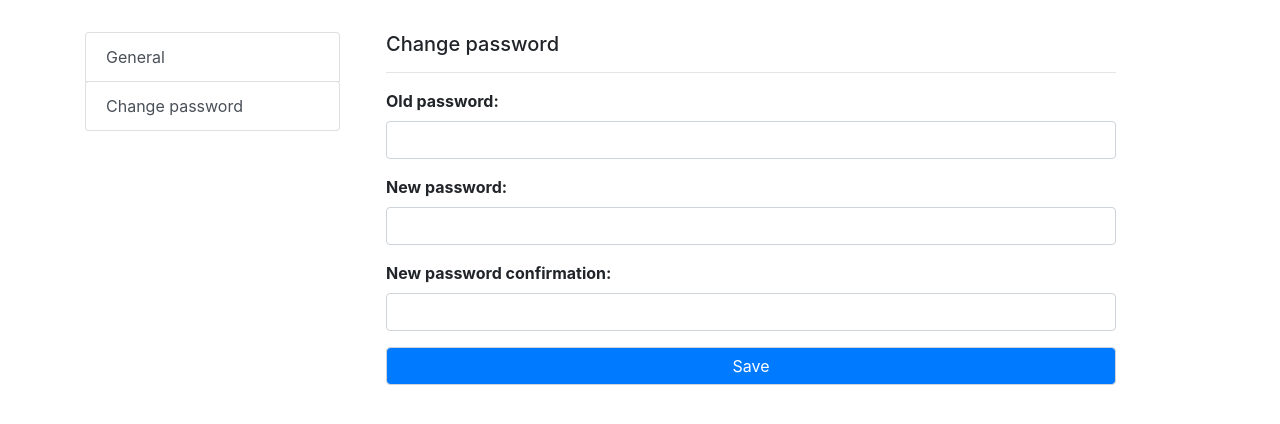
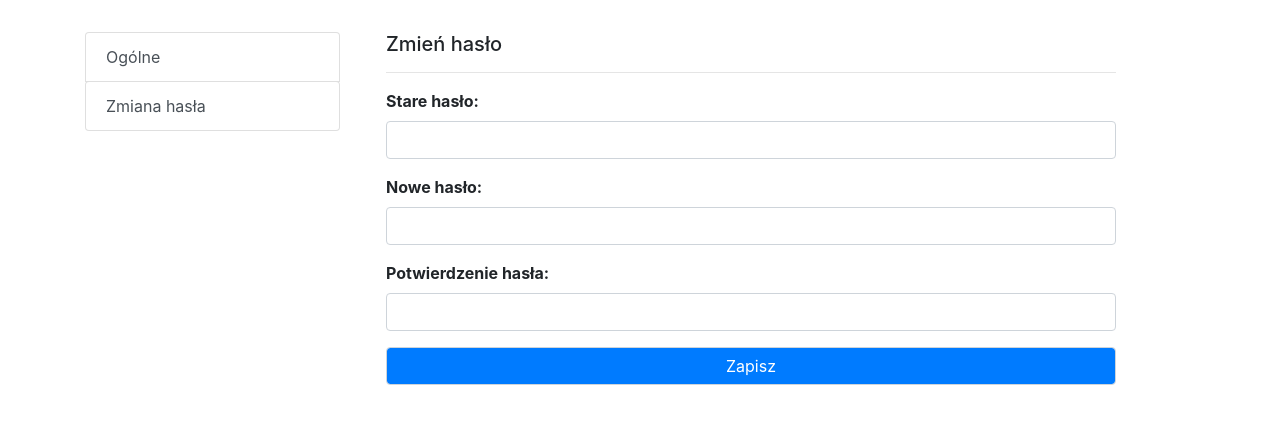
Before and after one commit to dbielecki97/guideproject, a Django app: page /guide/myaccount/changepassword in a window 1280 px wide. Shown: the part 56-480 px from the top of the page. Run offline with Django 3.2, Linux system fonts and the light colour scheme; a user stored in the database is signed in; some libraries are stand-ins or nearby versions.

Commit message:
tlumaczenia

```diff
--- a/guide/forms.py
+++ b/guide/forms.py
@@ -22,7 +22,10 @@ class ChangeTripPlanNameForm(forms.Form):
 
 
 class SignUpForm(UserCreationForm):
-    captcha = ReCaptchaField()
+    captcha = ReCaptchaField(error_messages={
+        "captcha_invalid": "Błąd przy weryfikacji reCAPTCHA, spróbuj ponownie.",
+        "captcha_error": "Błąd przy weryfikacji reCAPTCHA, spróbuj ponownie.",
+    })
 
     def __init__(self, *args, **kwargs):
         super().__init__(*args, **kwargs)
@@ -46,10 +49,14 @@ class SignUpForm(UserCreationForm):
 
 
 class CustomPasswordChangeForm(PasswordChangeForm):
+
     def __init__(self, *args, **kwargs):
         super(PasswordChangeForm, self).__init__(*args, **kwargs)
         for key in self.fields:
             self.fields[key].widget.attrs = {'class': 'form-control'}
+        self.fields['old_password'].label = 'Stare hasło'
+        self.fields['new_password1'].label = 'Nowe hasło'
+        self.fields['new_password2'].label = 'Potwierdzenie hasła'
 
 
 class CustomUserChangeForm(UserChangeForm):
@@ -60,6 +67,9 @@ class CustomUserChangeForm(UserChangeForm):
         self.fields['email'].required = True
         for key in self.fields:
             self.fields[key].widget.attrs = {'class': 'form-control'}
+        self.fields['email'].label = 'email'
+        self.fields['name'].label = 'imie'
+        self.fields['surname'].label = 'nazwisko'
 
     class Meta:
         model = Client
--- a/guideproject/settings.py
+++ b/guideproject/settings.py
@@ -106,7 +106,7 @@ AUTH_PASSWORD_VALIDATORS = [
 # Internationalization
 # https://docs.djangoproject.com/en/2.2/topics/i18n/
 
-LANGUAGE_CODE = 'en-us'
+LANGUAGE_CODE = 'pl'
 
 TIME_ZONE = 'CET'
 
--- a/templates/registration/changepassword.html
+++ b/templates/registration/changepassword.html
@@ -1,7 +1,7 @@
 {% extends 'registration/general.html' %}
 
 {% block accountcontent %}
-    <h5>Change password</h5>
+    <h5>Zmień hasło</h5>
     <hr/>
     <form method="POST">
         {% csrf_token %}
@@ -14,9 +14,6 @@
                 {{field}}
             </div>
         {% endfor %}
-        <button class="form-control bg-primary text-white" style="margin-top: 1rem" type="submit">Save</button>
+        <button class="form-control bg-primary text-white" style="margin-top: 1rem" type="submit">Zapisz</button>
     </form>
-    {%for message in messages%}
-            {{message}}
-    {% endfor %}
 {% endblock %}
--- a/templates/registration/general.html
+++ b/templates/registration/general.html
@@ -6,13 +6,13 @@
     <div class="row">
       <div class="col-3" style="margin-right: 1rem">
         <div class="list-group">
-          <a href="{% url 'general' %}" class="list-group-item list-group-item-action">General</a>
-          <a href="{% url 'change-password' %}" class="btn btn-default list-group-item list-group-item-action" name="change">Change password</a>
+          <a href="{% url 'general' %}" class="list-group-item list-group-item-action">Ogólne</a>
+          <a href="{% url 'change-password' %}" class="btn btn-default list-group-item list-group-item-action" name="change">Zmiana hasła</a>
         </div>
       </div>
       <div class="col-8">
         {% block accountcontent %}
-          <h5>Your account: {{ request.user.username }}</h5>
+          <h5>Twoje konto: {{ request.user.username }}</h5>
           <hr/>
           <form method="post">
               {% csrf_token %}
@@ -25,7 +25,7 @@
                   {{field}}
               </div>
           {% endfor %}
-          <button class="bg-primary text-white form-control" style="margin-top: 1rem" type="submit">Save</button>
+          <button class="bg-primary text-white form-control" style="margin-top: 1rem" type="submit">Zapisz</button>
           </form>
           {%for message in messages%}
               {{message}}
```
Also changed, not shown: db.sqlite3.
